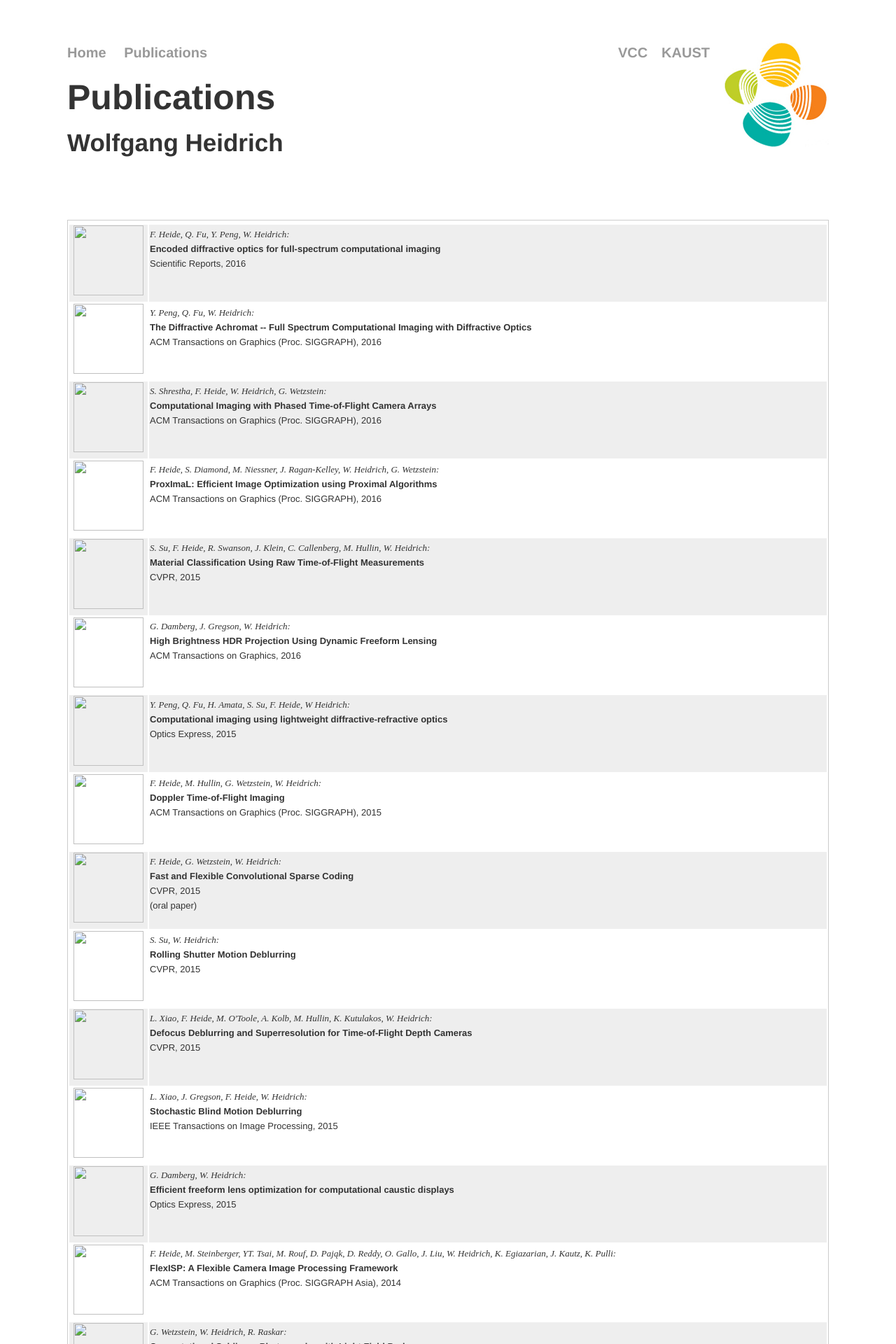
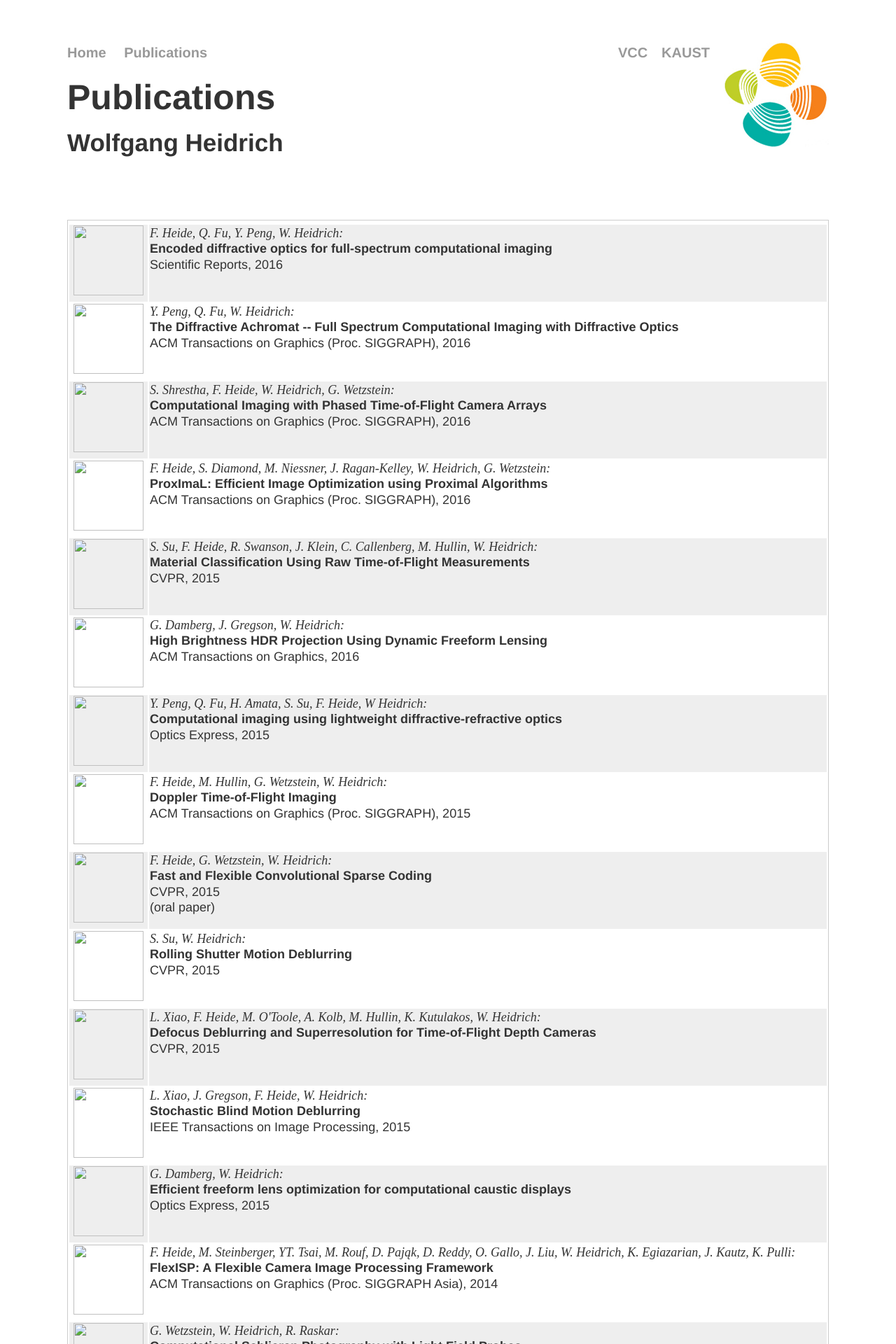
Before and after one commit to vccimaging/vccimaging.github.io, a Jekyll site: the page built from publications.html, in a window 1280 px wide. Shown: the top 1920 px of the page at 70% size. Built offline with Jekyll 4.4.1, drawn with Linux system fonts in a browser that asks for light colours.

Commit message:
Update main.css

```diff
--- a/css/main.css
+++ b/css/main.css
@@ -29,19 +29,19 @@ content {
 pub-authors {
     font-family:'Helvetica Italic', 'Arial Italic', 'Sans-Serif Italic';
     font-style: italic;
-    font-size: small;
-    line-height:1.25em;
+    font-size: 90%;
+    line-height:1.2em;
 }
 pub-title {
     font-family:'Helvetica', 'Arial', 'Sans-Serif';
     font-weight: bold;
-    font-size: small;
-    line-height:1.25em;
+    font-size: 90%;
+    line-height:1.2em;
 }
 pub-normal {
     font-family:'Helvetica', 'Arial', 'Sans-Serif';
-    font-size: small;
-    line-height:1.25em;
+    font-size: 90%;
+    line-height:1.2em;
 }
 p {
     font-family:'Helvetica', 'Arial', 'Sans-Serif';
```
